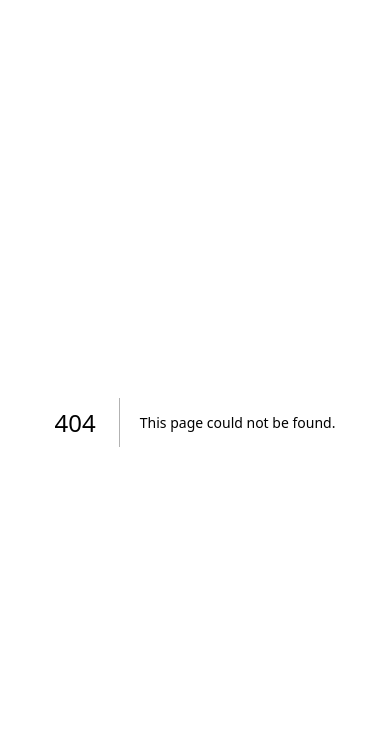
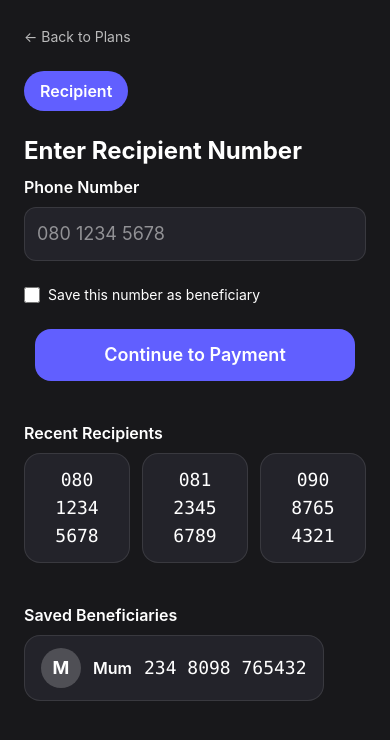
Before and after one commit to Gbemlight/fictional-palm-tree-quad-copy, a Next.js app: page /buy-data/recipient in a window 390 px wide. Before the commit this address had no page. Shown: the top 740 px of the page. Built offline with nearby package versions, Linux system fonts and the light colour scheme.

Commit message:
Buy data — phone number input with validation

```diff
--- a/app/buy-data/page.tsx
+++ b/app/buy-data/page.tsx
@@ -72,6 +72,10 @@ export default function BuyDataPage() {
       >
         Next
       </button>
+
+      <Link href="/buy-data/recipient" className="mt-6 w-full max-w-xs mx-auto block rounded-xl py-3 font-semibold text-lg bg-green-500 hover:bg-green-600 text-white text-center transition">
+        Recipient
+      </Link>
     </div>
   );
 }
--- /dev/null
+++ b/app/buy-data/recipient/page.tsx
@@ -0,0 +1,151 @@
+"use client";
+
+import React, { useState } from "react";
+import { useForm } from "react-hook-form";
+import { z } from "zod";
+import { zodResolver } from "@hookform/resolvers/zod";
+import Link from "next/link";
+import { savedBeneficiaries } from "../../../lib/dummy-data";
+
+const phoneSchema = z.string()
+  .regex(/^0(70|80|81|90|91)\d{8}$/, "Enter a valid Nigerian phone number (e.g. 08012345678)");
+
+const formSchema = z.object({
+  phone: phoneSchema,
+  save: z.boolean().optional(),
+  name: z.string().optional(),
+});
+
+const recentRecipients = [
+  "08012345678",
+  "08123456789",
+  "09087654321",
+];
+
+export default function BuyDataRecipientPage() {
+  const [formatPhone, setFormatPhone] = useState("");
+  const { register, handleSubmit, setValue, watch, formState: { errors, touchedFields } } = useForm({
+    resolver: zodResolver(formSchema),
+    defaultValues: { phone: "", save: false, name: "" },
+    mode: "onChange"
+  });
+
+  const saveChecked = watch("save");
+
+  function autoFormatPhone(val: string) {
+    if (!val) return "";
+    // Format as 080 1234 5678
+    const digits = val.replace(/\D/g, "");
+    let formatted = digits;
+    if (digits.length > 3) formatted = digits.slice(0, 3) + " " + digits.slice(3);
+    if (digits.length > 7) formatted = formatted.slice(0, 8) + " " + formatted.slice(8);
+    return formatted;
+  }
+
+  // Keep formatPhone in sync with form value
+  const phoneValue = watch("phone");
+  React.useEffect(() => {
+    setFormatPhone(autoFormatPhone(phoneValue));
+  }, [phoneValue]);
+
+  function onPhoneChange(e: React.ChangeEvent<HTMLInputElement>) {
+    const val = e.target.value.replace(/\D/g, "");
+    setValue("phone", val, { shouldValidate: true, shouldTouch: true });
+  }
+
+  function onBeneficiarySelect(ben: { phone: string; name?: string }) {
+    const clean = ben.phone.replace(/\D/g, "");
+    setValue("phone", clean, { shouldValidate: true, shouldTouch: true });
+  }
+
+  function onRecentSelect(num: string) {
+    setValue("phone", num, { shouldValidate: true, shouldTouch: true });
+  }
+
+  function onSubmit(data: { phone: string; save?: boolean; name?: string }) {
+    window.location.assign(`/buy-data/payment?phone=${data.phone}${data.save && data.name ? `&name=${data.name}` : ""}`);
+  }
+
+  return (
+    <div className="min-h-screen bg-[#18181b] text-white p-6 pb-24">
+      <Link href="/buy-data/plans" className="mb-6 inline-block text-sm text-white/70 hover:text-white transition">&larr; Back to Plans</Link>
+      <div className="mb-6 flex gap-4">
+        <button className="px-4 py-2 rounded-full bg-indigo-500 text-white font-semibold">Recipient</button>
+      </div>
+      <h1 className="text-2xl font-bold mb-2">Enter Recipient Number</h1>
+      <form onSubmit={handleSubmit(onSubmit)} className="space-y-6">
+        <div>
+          <label className="block mb-2 font-semibold">Phone Number</label>
+          <input
+            type="text"
+            inputMode="numeric"
+            maxLength={14}
+            className={`w-full rounded-lg p-3 bg-[#23232a] text-white text-lg border ${errors.phone ? "border-red-500" : "border-white/10"}`}
+            value={formatPhone}
+            onChange={onPhoneChange}
+            onBlur={e => setValue("phone", e.target.value.replace(/\D/g, ""))}
+            placeholder="080 1234 5678"
+            autoComplete="off"
+          />
+          {errors.phone && touchedFields.phone && (
+            <div className="mt-2 text-red-500 text-sm">{errors.phone.message}</div>
+          )}
+        </div>
+        <div className="flex items-center gap-2 mt-2">
+          <input type="checkbox" id="save" {...register("save")} className="accent-indigo-500 w-4 h-4" />
+          <label htmlFor="save" className="text-sm">Save this number as beneficiary</label>
+        </div>
+        {saveChecked && (
+          <div>
+            <label className="block mb-2 text-sm">Beneficiary Name</label>
+            <input
+              type="text"
+              {...register("name")}
+              className="w-full rounded-lg p-3 bg-[#23232a] text-white text-lg border border-white/10"
+              placeholder="Enter name (e.g. Dad, Work)"
+              autoComplete="off"
+            />
+          </div>
+        )}
+        <button
+          className="w-full max-w-xs mx-auto block rounded-xl py-3 font-semibold text-lg transition bg-indigo-500 hover:bg-indigo-600 text-white"
+          type="submit"
+        >
+          Continue to Payment
+        </button>
+      </form>
+      {/* Recent Recipients */}
+      <div className="mt-10">
+        <div className="font-semibold mb-2">Recent Recipients</div>
+        <div className="flex gap-3">
+          {recentRecipients.map(num => (
+            <button
+              key={num}
+              className="rounded-xl bg-[#23232a] px-4 py-3 text-lg font-mono border border-white/10 hover:bg-indigo-500 transition"
+              onClick={() => onRecentSelect(num)}
+            >
+              {autoFormatPhone(num)}
+            </button>
+          ))}
+        </div>
+      </div>
+      {/* Saved Beneficiaries */}
+      <div className="mt-10">
+        <div className="font-semibold mb-2">Saved Beneficiaries</div>
+        <div className="space-y-3">
+          {savedBeneficiaries.filter(ben => ben.phone).map(ben => (
+            <button
+              key={ben.id}
+              className="flex items-center gap-3 rounded-xl bg-[#23232a] px-4 py-3 border border-white/10 hover:bg-green-500 transition"
+              onClick={() => onBeneficiarySelect(ben as { phone: string; name?: string })}
+            >
+              <span className="w-10 h-10 rounded-full bg-white/20 flex items-center justify-center font-bold text-lg text-white">{ben.name[0]}</span>
+              <span className="font-semibold">{ben.name}</span>
+              <span className="ml-auto font-mono text-lg">{autoFormatPhone(ben.phone as string)}</span>
+            </button>
+          ))}
+        </div>
+      </div>
+    </div>
+  );
+}
```
